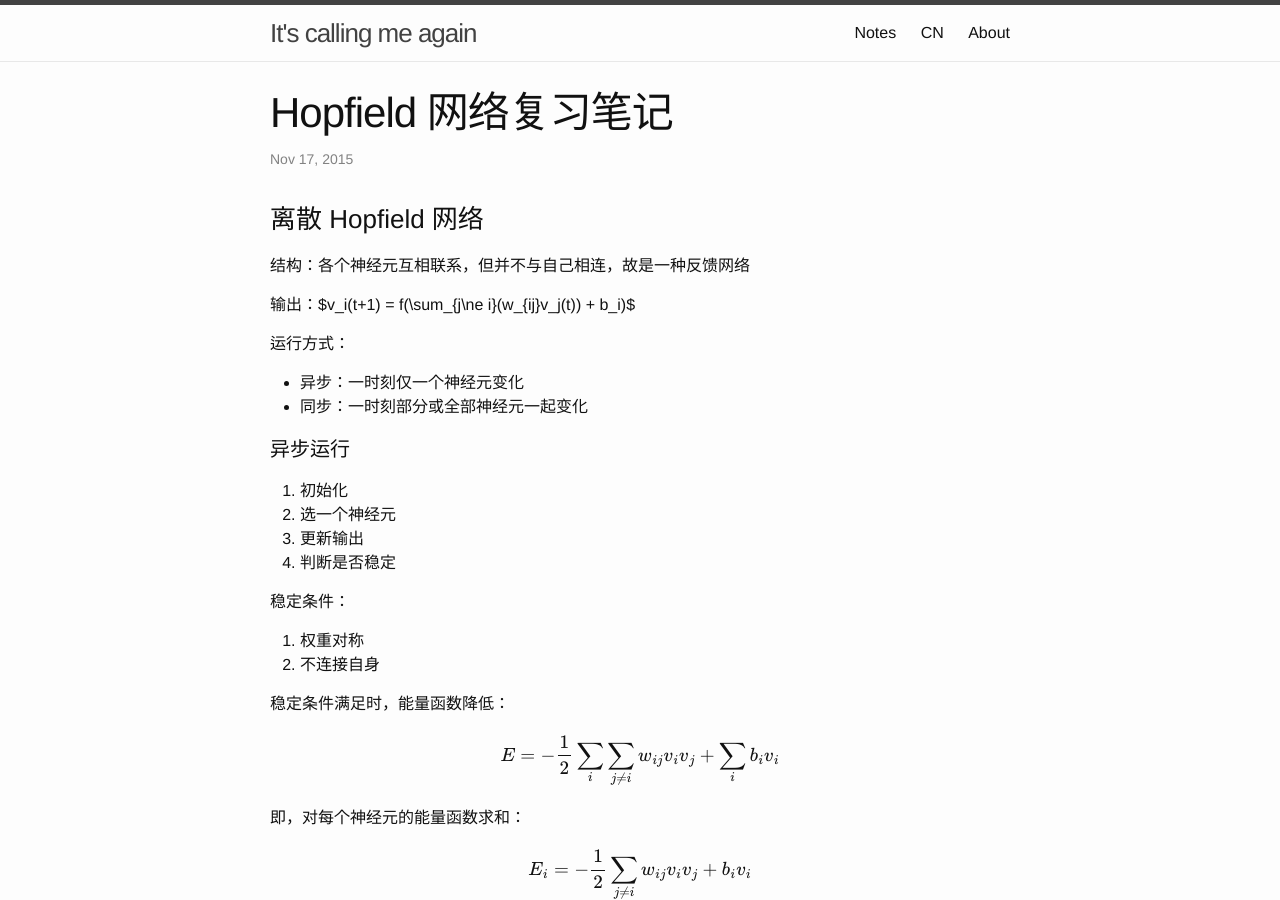
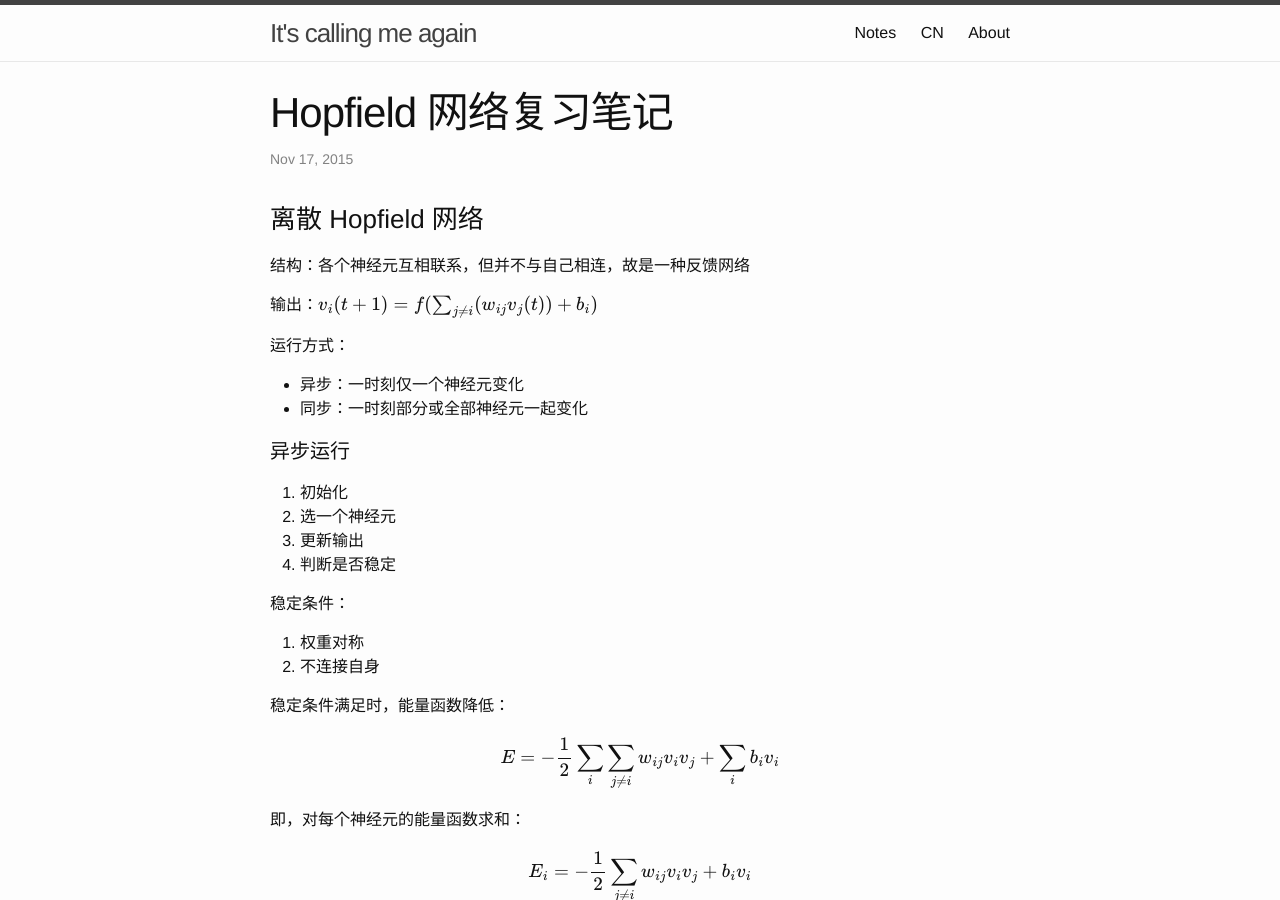
Before and after one commit to zxteloiv/zxteloiv.github.io, a Jekyll site: the page built from _posts/2015-11-17-hopfield-network-review.md, in a window 1280 px wide and 900 px high. Built offline with Jekyll 4.4.1, drawn with Linux system fonts in a browser that asks for light colours; formulas are drawn with MathJax 3; comment, search, counter and statistics services are not loaded.

Commit message:
fix inline formula

```diff
--- a/_posts/2015-11-17-hopfield-network-review.md
+++ b/_posts/2015-11-17-hopfield-network-review.md
@@ -11,7 +11,7 @@ math_support: mathjax
 
 结构：各个神经元互相联系，但并不与自己相连，故是一种反馈网络
 
-输出：$v_i(t+1) = f(\sum_{j\ne i}(w_{ij}v_j(t)) + b_i)$
+输出：$$v_i(t+1) = f(\sum_{j\ne i}(w_{ij}v_j(t)) + b_i)$$
 
 运行方式：
 
```
